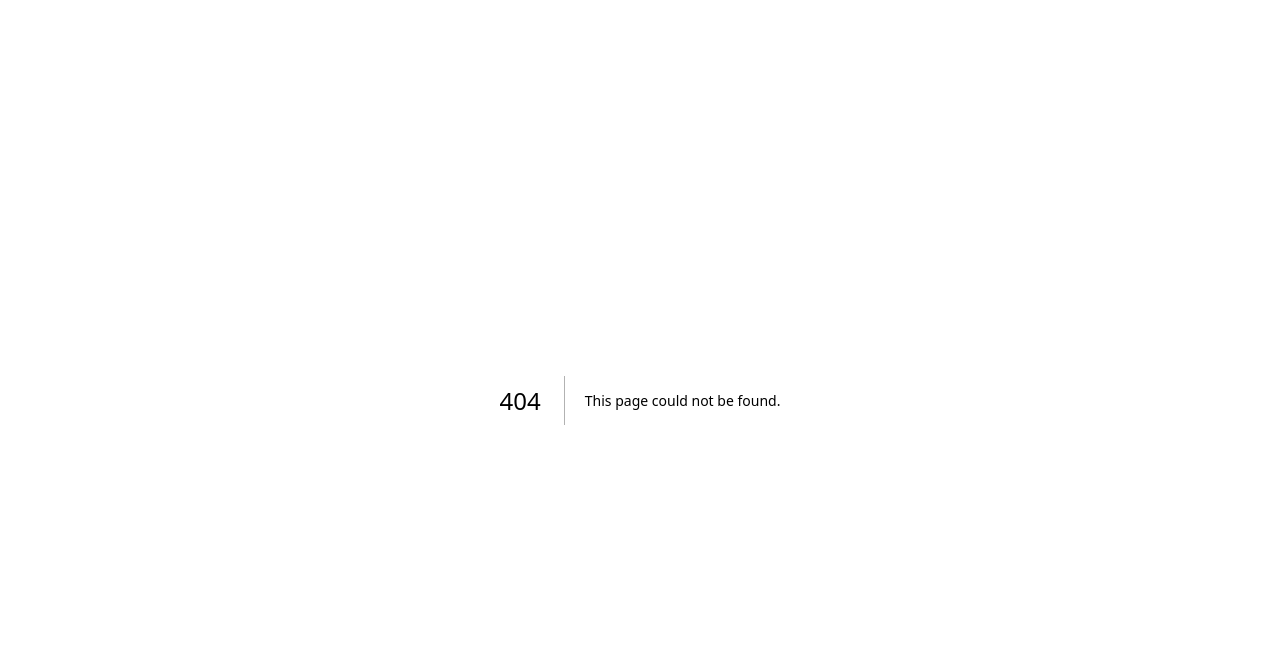
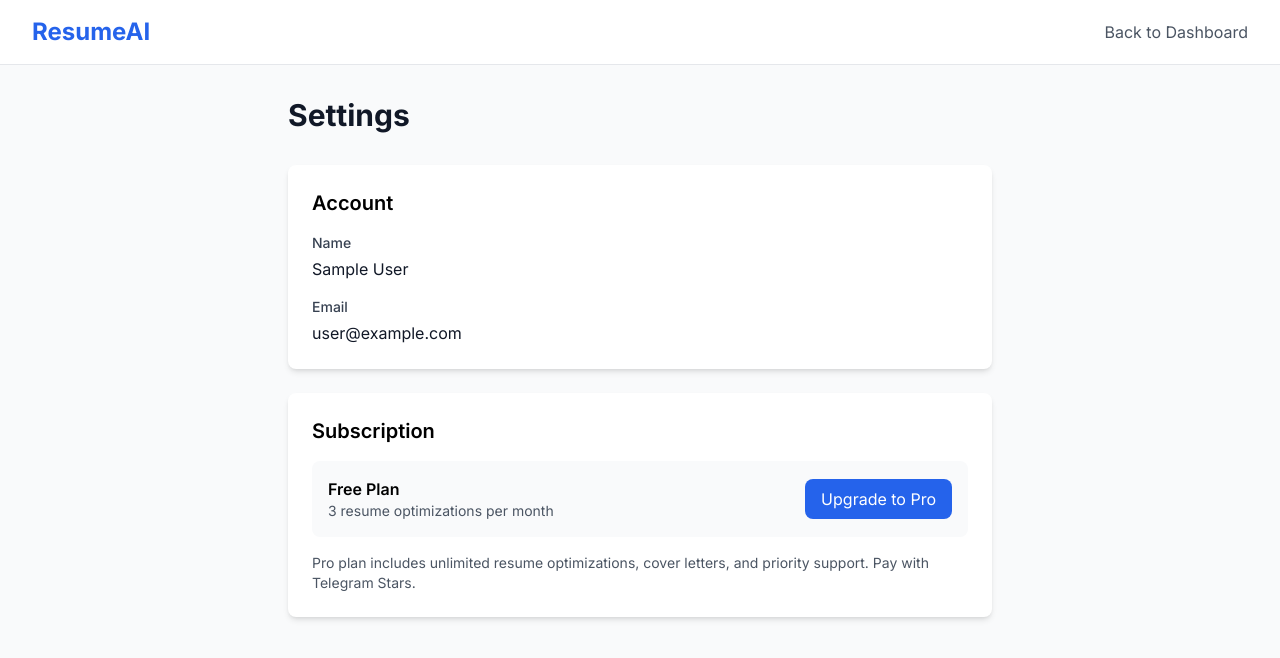
Before and after one commit to alexa-like/FormatX, a Next.js app: page /dashboard/settings in a window 1280 px wide. Before the commit this address had no page. Shown: the top 658 px of the page. Built offline with nearby package versions, Linux system fonts and the light colour scheme; no server answers; sample sign-in values are in the browser's storage.

Commit message:
Add src/app/dashboard/settings/page.tsx

```diff
--- /dev/null
+++ b/src/app/dashboard/settings/page.tsx
@@ -0,0 +1,80 @@
+'use client';
+
+import { useSession } from 'next-auth/react';
+import { useRouter } from 'next/navigation';
+import { useEffect, useState } from 'react';
+
+export default function SettingsPage() {
+  const { data: session, status } = useSession();
+  const router = useRouter();
+
+  useEffect(() => {
+    if (status === 'unauthenticated') {
+      router.push('/login');
+    }
+  }, [status, router]);
+
+  if (status === 'loading') {
+    return (
+      <div className="min-h-screen flex items-center justify-center">
+        <div className="text-gray-500">Loading...</div>
+      </div>
+    );
+  }
+
+  return (
+    <div className="min-h-screen bg-gray-50">
+      <header className="bg-white border-b">
+        <div className="max-w-7xl mx-auto px-4 sm:px-6 lg:px-8">
+          <div className="flex justify-between items-center h-16">
+            <a href="/dashboard" className="text-2xl font-bold text-primary-600">
+              ResumeAI
+            </a>
+            <a href="/dashboard" className="text-gray-600 hover:text-gray-900">
+              Back to Dashboard
+            </a>
+          </div>
+        </div>
+      </header>
+
+      <main className="max-w-3xl mx-auto px-4 sm:px-6 lg:px-8 py-8">
+        <h1 className="text-3xl font-bold text-gray-900 mb-8">Settings</h1>
+
+        <div className="bg-white rounded-lg shadow-md p-6 mb-6">
+          <h2 className="text-xl font-semibold mb-4">Account</h2>
+          <div className="space-y-4">
+            <div>
+              <label className="block text-sm font-medium text-gray-700 mb-1">Name</label>
+              <p className="text-gray-900">{session?.user?.name || 'Not set'}</p>
+            </div>
+            <div>
+              <label className="block text-sm font-medium text-gray-700 mb-1">Email</label>
+              <p className="text-gray-900">{session?.user?.email}</p>
+            </div>
+          </div>
+        </div>
+
+        <div className="bg-white rounded-lg shadow-md p-6">
+          <h2 className="text-xl font-semibold mb-4">Subscription</h2>
+          <div className="p-4 bg-gray-50 rounded-lg">
+            <div className="flex justify-between items-center">
+              <div>
+                <p className="font-semibold">Free Plan</p>
+                <p className="text-sm text-gray-600">
+                  3 resume optimizations per month
+                </p>
+              </div>
+              <button className="bg-primary-600 text-white px-4 py-2 rounded-lg hover:bg-primary-700">
+                Upgrade to Pro
+              </button>
+            </div>
+          </div>
+          <p className="mt-4 text-sm text-gray-600">
+            Pro plan includes unlimited resume optimizations, cover letters, and priority support.
+            Pay with Telegram Stars.
+          </p>
+        </div>
+      </main>
+    </div>
+  );
+}
```
